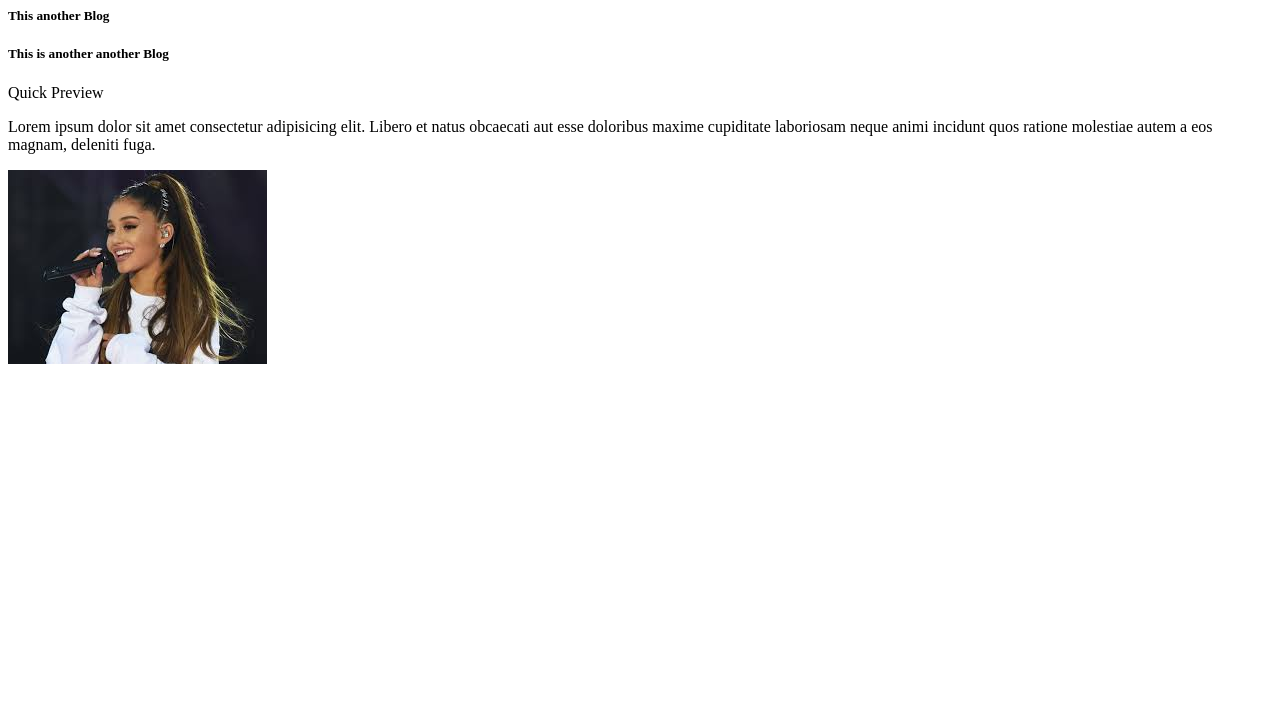
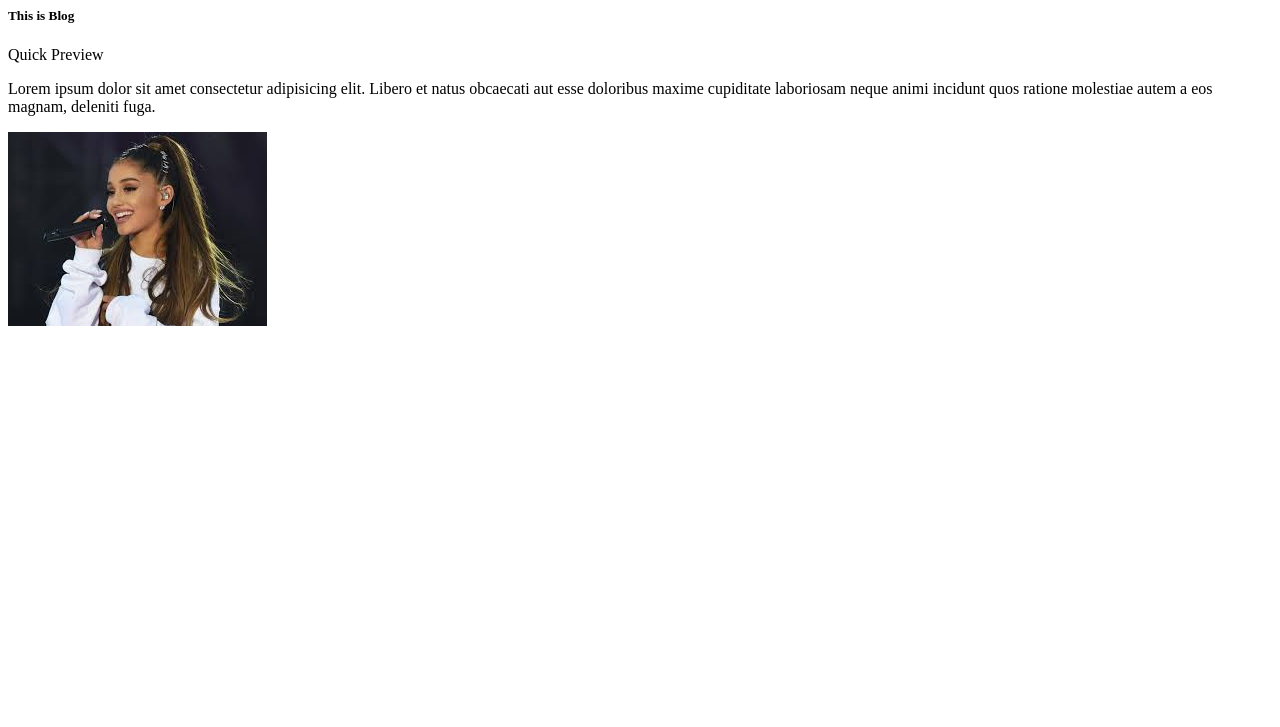
Before and after one commit to babunesar/test-repo, a plain HTML site: page index.html in a window 1280 px wide. Shown: the part 73-800 px from the top of the page. Drawn offline with Linux system fonts and the light colour scheme.

Commit message:
Clear all bugs

```diff
--- a/index.html
+++ b/index.html
@@ -10,8 +10,7 @@
 <body>
     <h1>Just checking</h1>
     <div>
-        <h5>This another Blog</h5>
-        <h5>This is another another Blog</h5>
+        <h5>This is Blog</h5>
         <p>Quick Preview</p>
         <p>
             Lorem ipsum dolor sit amet consectetur adipisicing elit. Libero et natus obcaecati aut esse doloribus maxime cupiditate laboriosam neque animi incidunt quos ratione molestiae autem a eos magnam, deleniti fuga.
```
